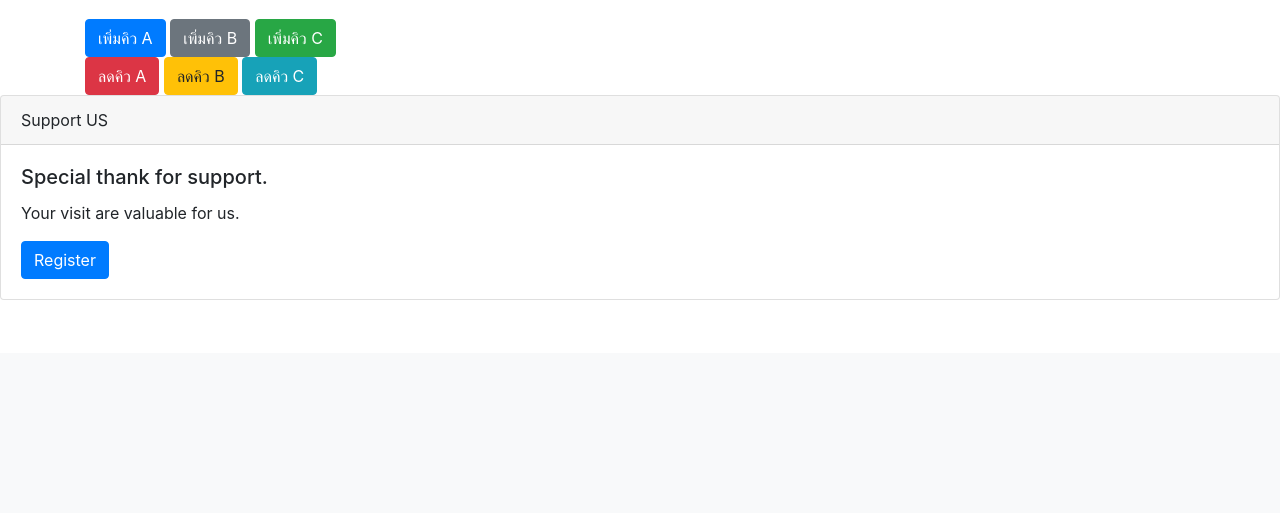
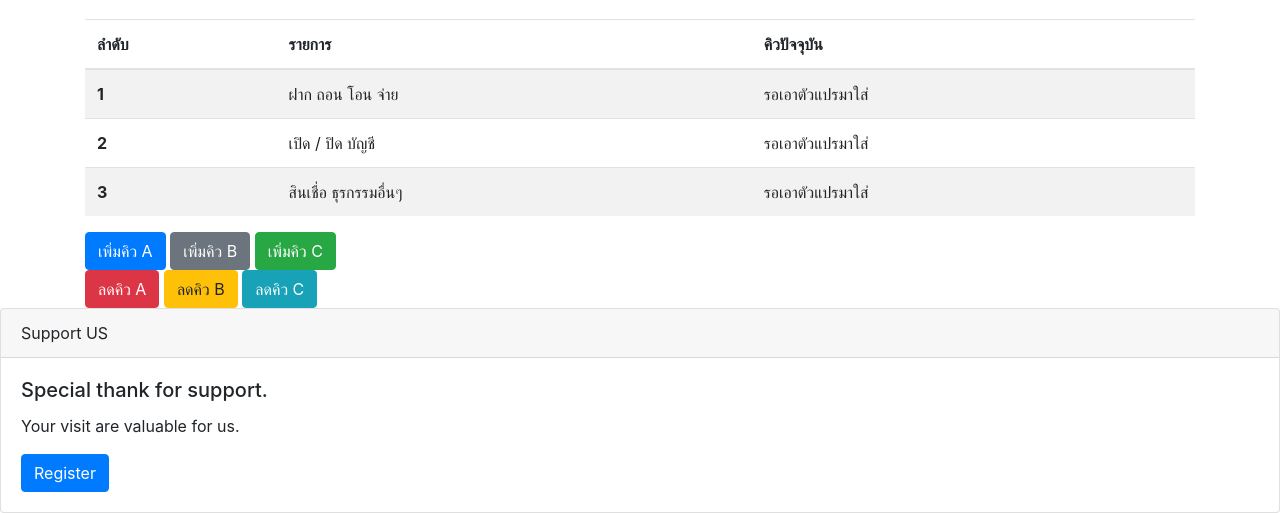
Before and after one commit to Alogenesis/CueCardOnline, a Django app: page /shopadmin in a window 1280 px wide. Shown: the part 447-960 px from the top of the page. Before the commit the page ends 747 px from the top, so only its background shows below. Run offline with Django 3.2, Linux system fonts and the light colour scheme; the visitor is signed in with stand-in values (Sample User, id 1); some libraries are stand-ins or nearby versions.

Commit message:
After K.Way Help consult

```diff
--- a/cueOnline/CueApp/views.py
+++ b/cueOnline/CueApp/views.py
@@ -1,6 +1,7 @@
 from django.shortcuts import render,redirect
 from django.http import HttpResponse
 from django.contrib.auth.models import User,auth
+from django.contrib.auth import logout
 from django.contrib import messages
 import django
 from .models import Company
@@ -35,7 +36,7 @@ def addUser(request):
             first_name = firstname,
             last_name = lastname,
             )
-    User.save()
+    #User.save()
     return render(request, 'register_done.html')
 '''
     if password == repassword : #เช็คว่า password 2 ช่องตรงกันมั้ย ถ้าตรงไปต่อ
@@ -97,6 +98,5 @@ def login_success(request):
         return redirect('/login')
 
 #Log Out
-def logout():
-    auth.logout(request)
-    return redirect('/')
+def logout(request):
+    return logout(request)
--- a/cueOnline/cueOnline/settings.py
+++ b/cueOnline/cueOnline/settings.py
@@ -29,6 +29,7 @@ ALLOWED_HOSTS = []
 
 
 # Application definition
+LOGIN_REDIRECT_URL = ''
 
 INSTALLED_APPS = [
     'django.contrib.admin',
--- a/cueOnline/cueOnline/urls.py
+++ b/cueOnline/cueOnline/urls.py
@@ -28,12 +28,13 @@ urlpatterns = [
     path('registerdone',views.register_done),
     #path('404/', custom_page_not_found),
     path('cuetable',views.cue_table),
+    path('addUser',views.addUser),
     path('cue',views.customer_cue),
     path('shopadmin',views.shop_admin),
     path('choosecue',views.shop_choose_cue),
     path('login',views.login),
     path('login_success', views.login_success),
-    path('logout',views.logout),
+    path('logout',views.logout, name = 'logout'),
 
 
 
--- a/cueOnline/template/layout.html
+++ b/cueOnline/template/layout.html
@@ -19,9 +19,11 @@
     <div class="navbar-nav">
       <a class="nav-item nav-link active" href="http://127.0.0.1:8000/">Home <span class="sr-only">(current)</span></a>
       <a class="nav-item nav-link" href="http://127.0.0.1:8000/register">Register</a>
-      <a class="nav-item nav-link" href="http://127.0.0.1:8000/login">Log in</a>
+
         {% if user.is_authenticated %}
         <a class="nav-item nav-link" href="/logout">Log out</a>
+        {% else %}
+        <a class="nav-item nav-link" href="http://127.0.0.1:8000/login">Log in</a>
         {% endif %}
       <a class="nav-item nav-link" href="http://127.0.0.1:8000/admin">Admin</a>
     </div>
--- a/cueOnline/template/shop_admin.html
+++ b/cueOnline/template/shop_admin.html
@@ -8,6 +8,38 @@
 <br>
 
 <!-- รอเอาตารางมาใส่ -->
+<!-- Cue Table -->
+
+<table class="table table-striped">
+  <thead>
+    <tr>
+      <th scope="col">ลำดับ</th>
+      <th scope="col">รายการ</th>
+      <th scope="col">คิวปัจจุบัน</th>
+
+    </tr>
+  </thead>
+  <tbody>
+    <tr>
+      <th scope="row">1</th>
+      <td>ฝาก ถอน โอน จ่าย</td>
+      <td>รอเอาตัวแปรมาใส่</td>  <!-- รอเอาตัวแปรคิว 1 มาใส่ -->
+
+    </tr>
+    <tr>
+      <th scope="row">2</th>
+      <td>เปิด / ปิด บัญชี</td>
+      <td>รอเอาตัวแปรมาใส่</td>  <!-- รอเอาตัวแปรคิว 2 มาใส่ -->
+
+    </tr>
+    <tr>
+      <th scope="row">3</th>
+      <td>สินเชื่อ ธุรกรรมอื่นๆ</td>
+      <td>รอเอาตัวแปรมาใส่</td>  <!-- รอเอาตัวแปรคิว 3 มาใส่ -->
+
+    </tr>
+  </tbody>
+</table>
 
 <!-- ปุ่มเพิ่มคิว -->
 <button type="button" class="btn btn-primary">เพิ่มคิว A</button>
```
Also changed, not shown: cueOnline/template/Cue_table.html (+4 -4 lines), cueOnline/template/customer_cue.html (+33 -3 lines).
